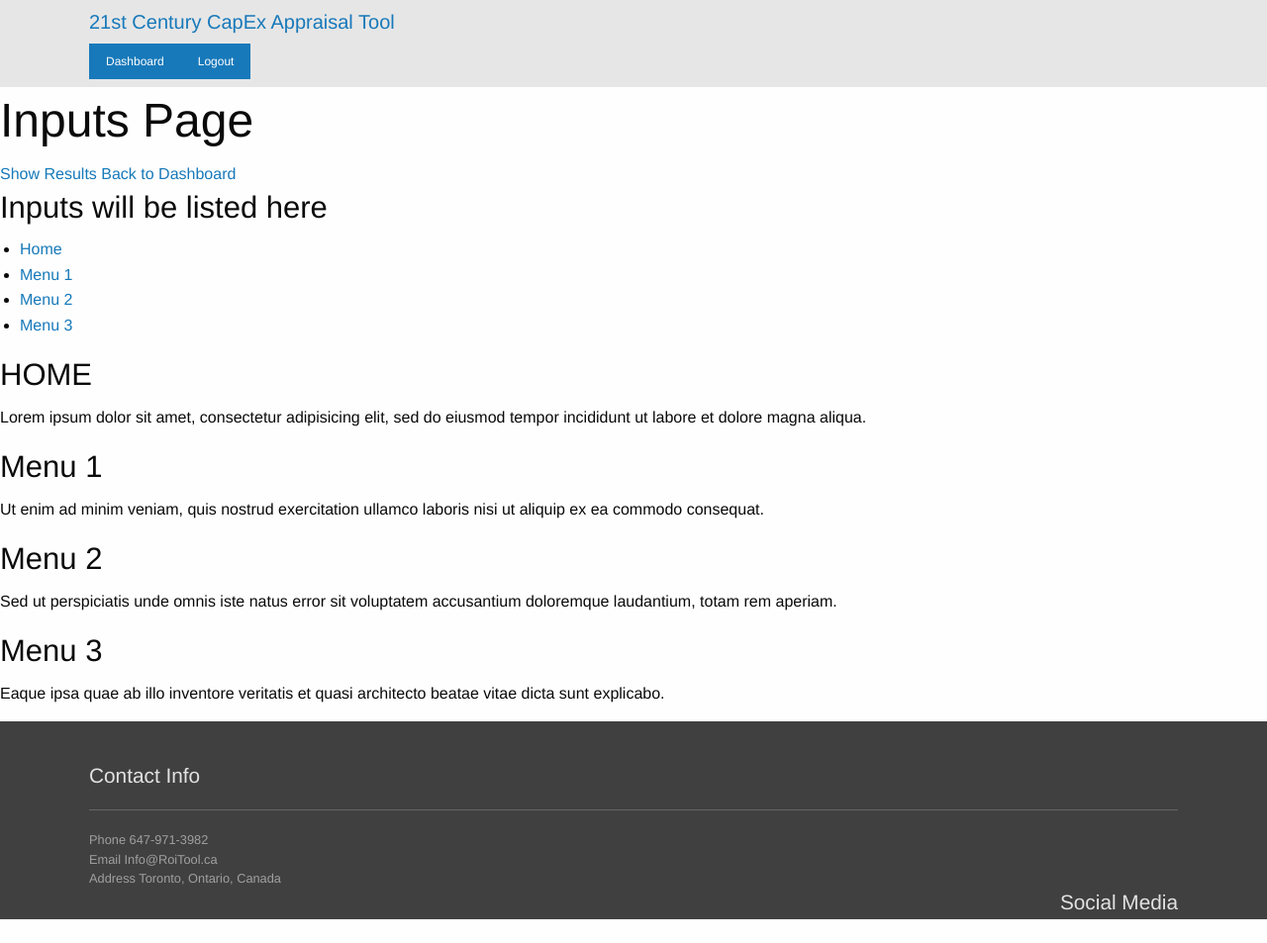
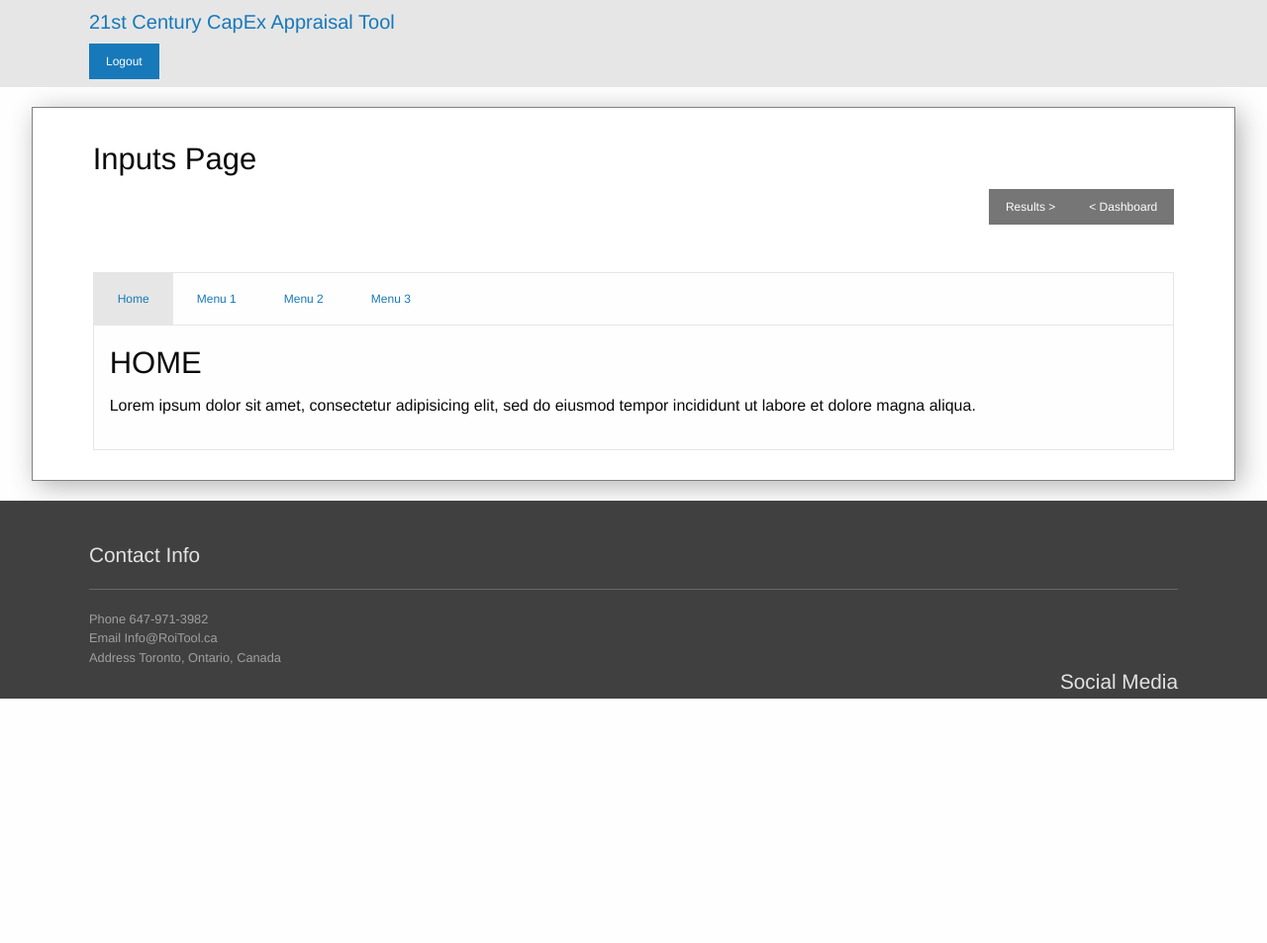
Before and after one commit to rmeyers/roi_prototype, a Flask app: page /user/1/project/1/inputs in a window 1280 px wide. Shown: the top 953 px of the page at 99% size. After the commit the page ends 706 px from the top, so only its background shows below. Run offline with Flask 2, Linux system fonts and the light colour scheme; a user stored in the database is signed in; some libraries are stand-ins or nearby versions.

Commit message:
update formatting on the inputs page

```diff
--- a/static/css/styles.css
+++ b/static/css/styles.css
@@ -5,6 +5,10 @@
     margin: 0 auto;
     max-width: 1100px;
     width: 90%;
+}
+
+.contents {
+    padding: 30px 0;
 }
 
 
@@ -45,7 +49,10 @@ main section img {
 /* Dashboard */
 
 .dashboard {
-    padding: 40px 0;
+    margin: 20px 2.5%;
+    border: 1px solid gray;
+    box-shadow: 5px 5px 25px rgba(0, 0, 0, 0.3);
+    background-color: #ffffff;
 }
 
 table {
@@ -54,6 +61,20 @@ table {
 
 .dashboard tbody td:nth-child(n+2) {
     text-align: center;
+}
+
+/* Inputs */
+
+.inputs {
+    margin: 20px 2.5%;
+    border: 1px solid gray;
+    box-shadow: 5px 5px 25px rgba(0, 0, 0, 0.3);
+    background-color: #ffffff;
+
+}
+
+.inputs .menu {
+    text-align: right;
 }
 
 /* ----- FOOTER ----- */
--- a/templates/base.html
+++ b/templates/base.html
@@ -32,7 +32,6 @@
               {% if not session.profile %}
                 <li><a class="button radius small btn-login">Login</a></li>
               {% else %}
-                <li><a class="button radius small" href="{{ url_for('dashboard', user_id=session.user_id) }}">Dashboard</a></li>
                 <li><a class="button radius small" onclick="location.href='/logout';">Logout</a></li>
               {% endif %}
             </ul>
--- a/templates/inputs.html
+++ b/templates/inputs.html
@@ -4,35 +4,47 @@
     {{ super() }}
 {% endblock %}
 {% block content %}
-    <h1>Inputs Page</h1>
-    <div>
-        <a class="right btn btn-default" href="{{ url_for('showResults', user_id=session.user_id, project_id=10) }}">Show Results</a>
-        <a class="right btn btn-default" href="{{ url_for('dashboard', user_id=session.user_id) }}">Back to Dashboard</a>
-        <h3>Inputs will be listed here</h3>
-        <ul class="nav nav-tabs">
-            <li class="active"><a data-toggle="tab" href="#home">Home</a></li>
-            <li><a data-toggle="tab" href="#menu1">Menu 1</a></li>
-            <li><a data-toggle="tab" href="#menu2">Menu 2</a></li>
-            <li><a data-toggle="tab" href="#menu3">Menu 3</a></li>
+    <section class="inputs">
+        <div class="wrap contents">
+            <div class="row">
+                <div class="small-6 columns">
+                    <h3>Inputs Page</h3>
+                </div>
+                <ul class="small-6 columns menu align-right">
+                    <li><a class="button small secondary right" href="{{ url_for('showResults', user_id=session.user_id, project_id=10) }}">Results ></a></li>
+                    <li class="divider"></li>
+                    <li><a class="button small secondary" href="{{ url_for('dashboard', user_id=session.user_id) }}">< Dashboard</a></li>
+                </ul>
+            </div>
+            <div class="row">
+                <div class="columns"><br/><br/>
+                    <ul class="tabs" data-tabs id="inputs-tabs">
+                        <li class="tabs-title is-active"><a href="#home">Home</a></li>
+                        <li class="tabs-title"><a href="#menu1">Menu 1</a></li>
+                        <li class="tabs-title"><a href="#menu2">Menu 2</a></li>
+                        <li class="tabs-title"><a href="#menu3">Menu 3</a></li>
                     </ul>
 
-        <div class="tab-content">
-            <div id="home" class="tab-pane fade in active">
+                    <div class="tabs-content" data-tabs-content="inputs-tabs">
+                        <div id="home" class="tabs-panel is-active">
                             <h3>HOME</h3>
                             <p>Lorem ipsum dolor sit amet, consectetur adipisicing elit, sed do eiusmod tempor incididunt ut labore et dolore magna aliqua.</p>
                         </div>
-            <div id="menu1" class="tab-pane fade">
+                        <div id="menu1" class="tabs-panel">
                             <h3>Menu 1</h3>
                             <p>Ut enim ad minim veniam, quis nostrud exercitation ullamco laboris nisi ut aliquip ex ea commodo consequat.</p>
                         </div>
-            <div id="menu2" class="tab-pane fade">
+                        <div id="menu2" class="tabs-panel">
                             <h3>Menu 2</h3>
                             <p>Sed ut perspiciatis unde omnis iste natus error sit voluptatem accusantium doloremque laudantium, totam rem aperiam.</p>
                         </div>
-            <div id="menu3" class="tab-pane fade">
+                        <div id="menu3" class="tabs-panel">
                             <h3>Menu 3</h3>
                             <p>Eaque ipsa quae ab illo inventore veritatis et quasi architecto beatae vitae dicta sunt explicabo.</p>
                         </div>
                     </div>
                 </div>
+            </div>
+        </div>
+    </section>
 {% endblock %}
```
Also changed, not shown: templates/dashboard.html (+6 -4 lines). Lines whose indentation alone changed are shown as unchanged.
